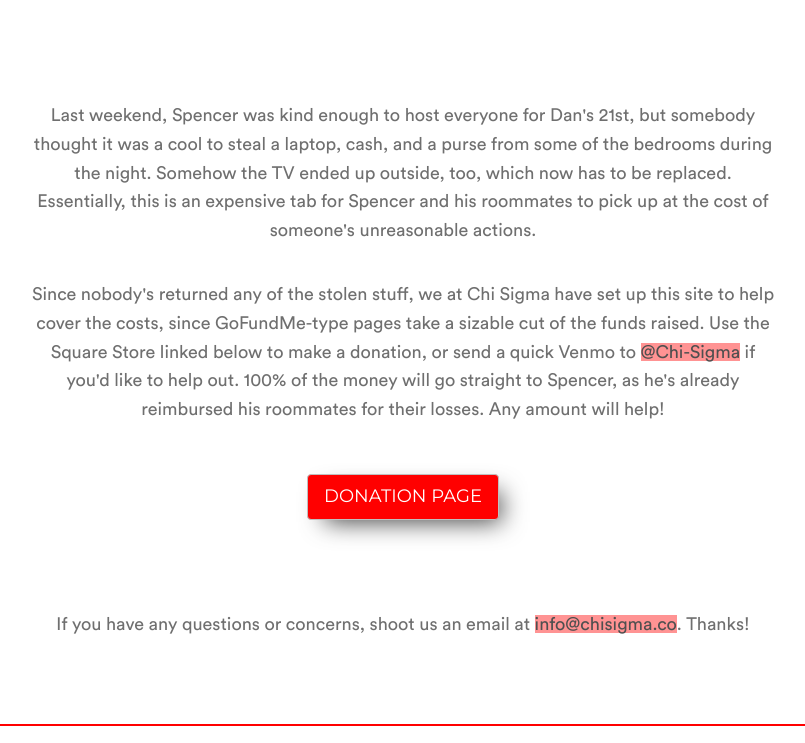
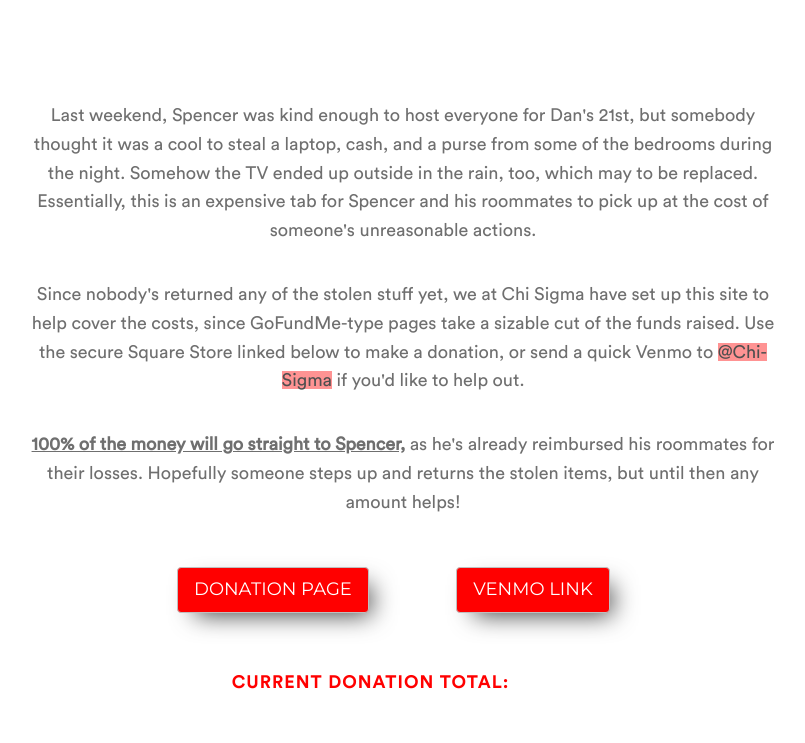
Before and after one commit to ChiSigma/donations-page-spencer, a plain HTML site: page index.html in a window 1280 px wide. Shown: the part 798-1541 px from the top of the page, without its empty margins (237-1042 px from the left). Drawn offline with Linux system fonts and the light colour scheme.

Commit message:
amount raised feature, with css bugs

```diff
--- a/index.html
+++ b/index.html
@@ -69,18 +69,39 @@
             <div class="content main-content">
                 <p>Last weekend, Spencer was kind enough to host everyone for Dan's 21st, but somebody thought it was a
                     cool to steal a laptop, cash, and a purse from some of the bedrooms during the night.  Somehow the
-                    TV ended up outside, too, which now has to be replaced.  Essentially, this is an expensive tab for Spencer
-                    and his roommates to pick up at the cost of someone's unreasonable actions.
+                    TV ended up outside in the rain, too, which may to be replaced.  Essentially, this is an expensive
+                    tab for Spencer and his roommates to pick up at the cost of someone's unreasonable actions.
                 </p>
 
-                <p>Since nobody's returned any of the stolen stuff, we at Chi Sigma have set up this site to help cover
-                    the costs, since GoFundMe-type pages take a sizable cut of the funds raised.  Use the Square Store
-                    linked below to make a donation, or send a quick Venmo to <a href="https://venmo.com/Chi-Sigma" target="_blank" class="link">@Chi-Sigma</a> if you'd like to help
-                    out.  100% of the money will go straight to Spencer, as he's already reimbursed his roommates for their
-                    losses.  Any amount will help!
+                <p>Since nobody's returned any of the stolen stuff yet, we at Chi Sigma have set up this site to help cover
+                    the costs, since GoFundMe-type pages take a sizable cut of the funds raised.  Use the secure Square
+                    Store linked below to make a donation, or send a quick Venmo to <a href="https://venmo.com/Chi-Sigma" target="_blank" class="link">@Chi-Sigma</a> if you'd like to help
+                    out.
                 </p>
 
-                <a href="https://manifest.chisigma.co/passengerform" target="_blank" class="btn btn-default btn-lg">Donation Page</a>
+                <p><b><u>100% of the money will go straight to Spencer,</u></b> as he's already reimbursed his roommates for their
+                    losses.  Hopefully someone steps up and returns the stolen items, but until then any amount helps!
+                </p>
+
+                <div class="row">
+                    <div class="col-lg-4 col-lg-offset-2">
+                        <a href="http://store.chisigma.co/" target="_blank" class="btn btn-default btn-lg">Donation Page</a>
+                    </div>
+                    <div class="col-lg-4">
+                        <a href="https://venmo.com/Chi-Sigma" target="_blank" class="btn btn-default btn-lg">Venmo Link</a>
+                    </div>
+                </div>
+
+                <br />
+
+                <div class="row" style="padding-top: 40px">
+                    <div class="col-lg-5 col-lg-offset-3">
+                        <h4>Current Donation Total: </h4>
+                    </div>
+                    <div class="col-lg-1">
+                        <p id="donation-amount"></p>
+                    </div>
+                </div>
 
                 <p style="margin-top: 90px">If you have any questions or concerns, shoot us an email at <a href="mailto:info@chisigma.co" class="link">info@chisigma.co</a>.
                     Thanks!
@@ -115,8 +136,8 @@
 <!-- Plugin JavaScript -->
 <script src="js/jquery.easing.min.js"></script>
 
-<!-- Custom Theme JavaScript -->
-<script src="js/grayscale.js"></script>
+<!-- App File -->
+<script src="js/app.js"></script>
 
 </body>
 
--- /dev/null
+++ b/js/app.js
@@ -0,0 +1,33 @@
+/**
+ * Created by alexmelagrano on 5/16/17.
+ */
+
+
+// Simple GET request to see pull the current fund total
+
+// GitHub API endpoint: https://api.github.com/ ...
+
+var main = function(){
+
+    var reqUrl = "https://api.github.com/repos/alexmelagrano/donation-page/contents/amount.txt?ref=master";
+
+    $.ajax({
+        url:reqUrl,
+        dataType: "jsonp",
+        success : function(data)
+        {
+            var amount = atob(data.data.content);
+            console.log("here's the data");
+            console.log(amount);
+            console.log("and here's the specific amount, decoded");
+            console.log(amount);
+            $('#donation-amount').html('$' + amount);
+        },
+        error: function(response){
+            console.log('An error occurred:');
+            console.log(response);
+        }
+    });
+};
+
+$(document).ready(main);
```
